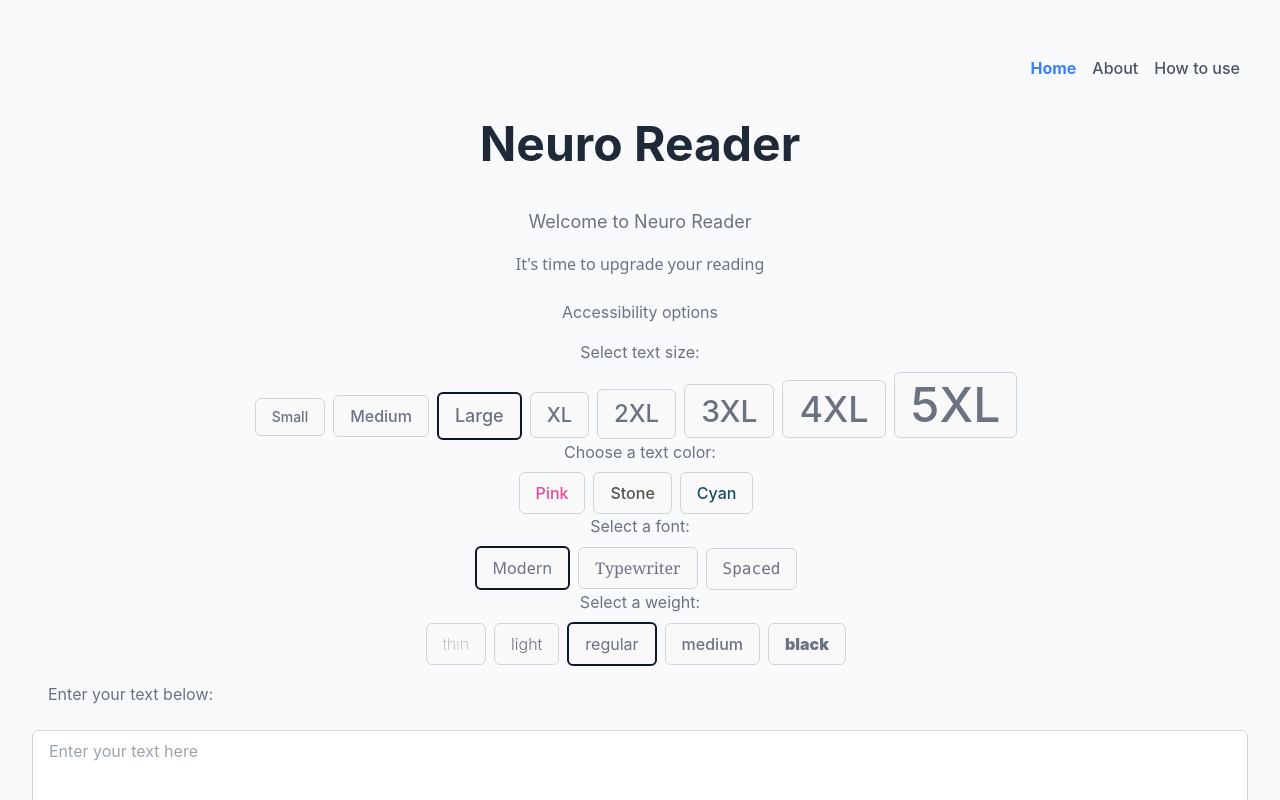
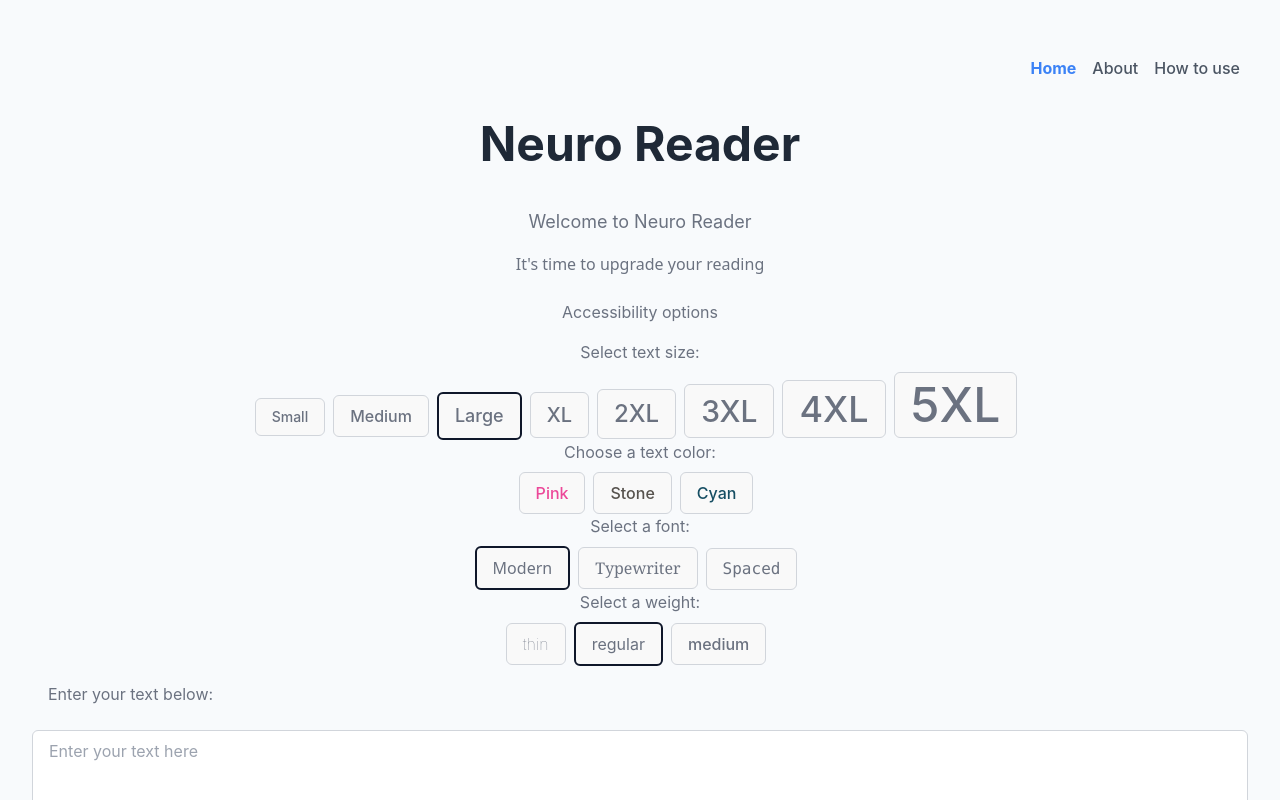
Before and after one commit to laurencetuchin/neuroreader, a React (Vite) app in the folder neuro-reader/: page / in a window 1280 px wide. Shown: the top 800 px of the page. Built offline with nearby package versions, Linux system fonts and the light colour scheme.

Commit message:
Remove font weights

```diff
--- a/neuro-reader/src/features/AdjustFontWeight.jsx
+++ b/neuro-reader/src/features/AdjustFontWeight.jsx
@@ -14,10 +14,8 @@ export default function AdjustFontWeight() {
 
     const weightOptions = [
         { weightName: 'thin', weightValue: 'font-thin'},
-        { weightName: 'light', weightValue: 'font-light'},
         { weightName: 'regular', weightValue: 'font-normal'},
         { weightName: 'medium', weightValue: 'font-medium'},
-        { weightName: 'black', weightValue: 'font-black'},
     ]
 
     const getButtonClass = (weight) => {
```
